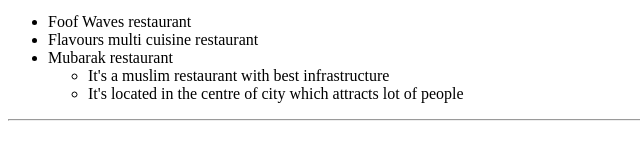
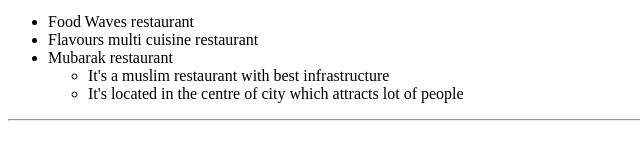
Before and after one commit to 44-563-Web-Apps-S24/44563-webapps-s24-assignment3-kanumilligowtam, a plain HTML site: page index.html in a window 1280 px wide. Shown: the part 297-456 px from the top of the page, 0-640 px from the left. Drawn offline with Linux system fonts and the light colour scheme.

Commit message:
Update index.html

```diff
--- a/index.html
+++ b/index.html
@@ -24,7 +24,7 @@
         </ol>
 
         <ul>
-            <li>Foof Waves restaurant</li>
+            <li>Food Waves restaurant</li>
             <li>Flavours multi cuisine restaurant</li>
             <li>Mubarak restaurant</li>
             <ul>
```
